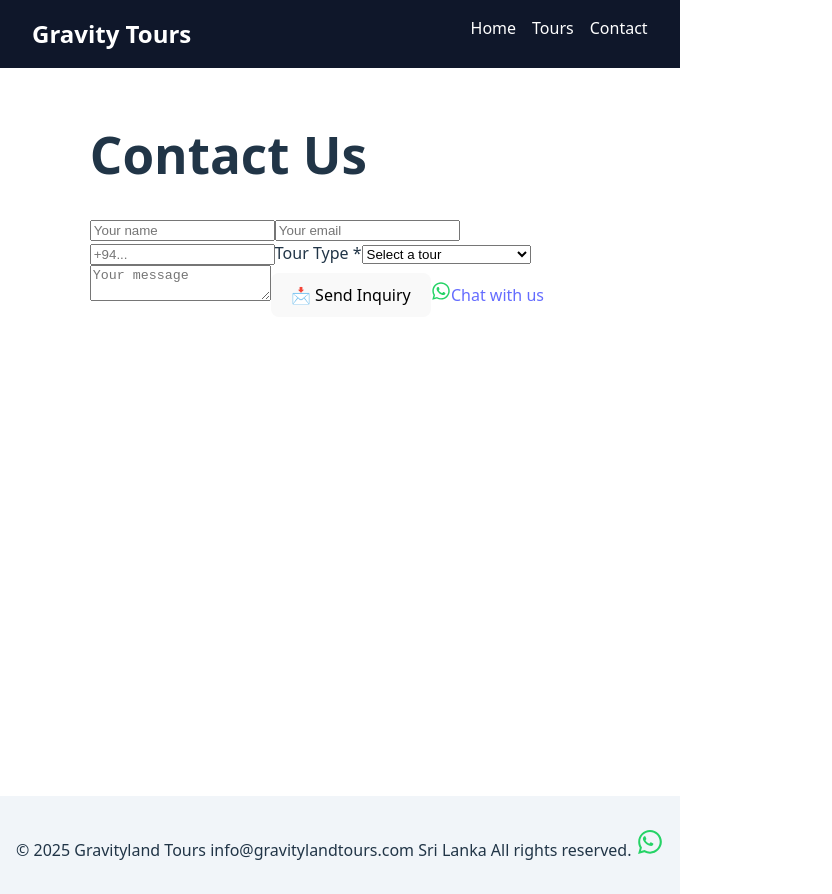
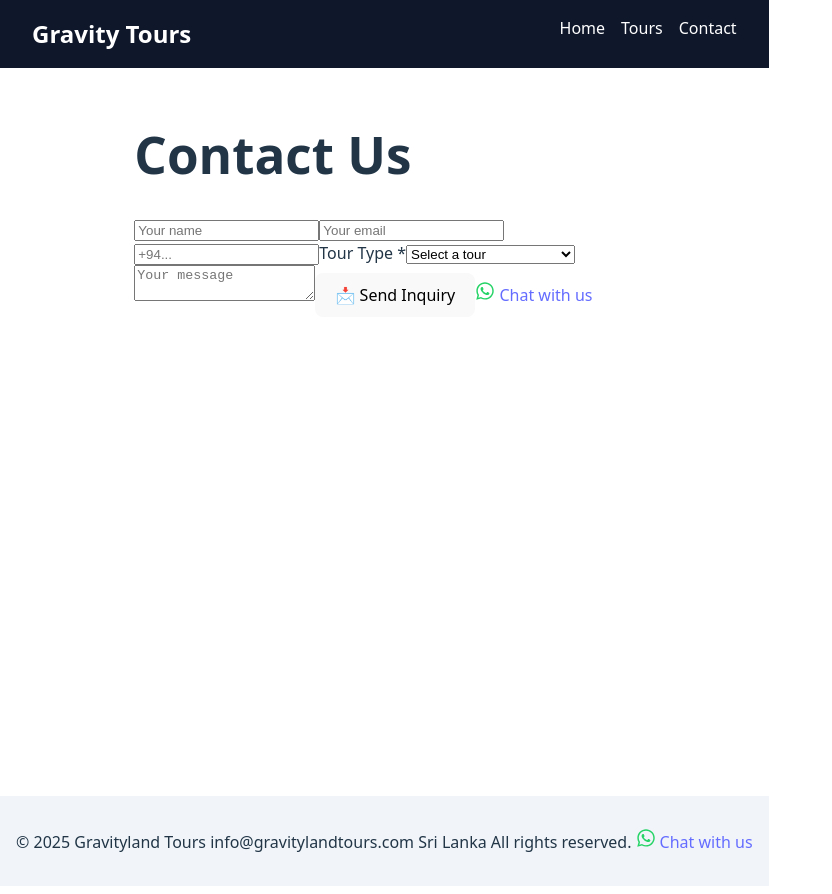
Before and after one commit to ajanthai/tourism-website, a React (Vite) app in the folder frontend/: page /contact in a window 1280 px wide. Shown: the whole page, without its empty margins (0-832 px from the left). Built offline with nearby package versions, Linux system fonts and the light colour scheme.

Commit message:
wts app modifications

```diff
--- a/frontend/src/components/WhatsAppCTA.jsx
+++ b/frontend/src/components/WhatsAppCTA.jsx
@@ -1,33 +1,20 @@
 import { buildWhatsAppLink } from "../utils/whatsapp";
+import { FaWhatsapp } from "react-icons/fa";
 
-const WhatsAppCTA = ({ variant = "floating" }) => {
-
-  const link = buildWhatsAppLink({
-    source: "Floating CTA",
-  });
+// Accept `tour` and `source` as optional params so callers can customize the message
+const WhatsAppCTA = ({ variant = "floating", tour = null, source = "website", title = null}) => {
+    const href = buildWhatsAppLink({ tour, source });
 
     return (
         <a
-      href={link}
+            href={href}
             target="_blank"
             rel="noopener noreferrer"
-      className={
-        variant === "floating"
-          ? "whatsapp-float"
-          : "whatsapp-inline"
-      }
-      aria-label="Chat on WhatsApp"
+            className={variant === "floating" ? "whatsapp-float" : "whatsapp-inline"}
         >
-      <svg
-        xmlns="http://www.w3.org/2000/svg"
-        viewBox="0 0 32 32"
-        width="28"
-        height="28"
-        fill="#25d366"
-      >
-        <path d="M19.11 17.32c-.29-.15-1.72-.85-1.99-.95-.27-.1-.46-.15-.66.15-.19.29-.76.95-.93 1.14-.17.19-.34.22-.63.07-.29-.15-1.22-.45-2.32-1.43-.86-.77-1.44-1.72-1.61-2.01-.17-.29-.02-.45.13-.59.13-.13.29-.34.44-.51.15-.17.19-.29.29-.48.1-.19.05-.37-.02-.51-.07-.15-.66-1.59-.91-2.18-.24-.58-.48-.5-.66-.51h-.56c-.19 0-.51.07-.78.37-.27.29-1.02 1-1.02 2.44 0 1.44 1.05 2.83 1.2 3.02.15.19 2.07 3.16 5.01 4.43.7.3 1.25.48 1.68.62.71.23 1.36.2 1.87.12.57-.08 1.72-.7 1.96-1.37.24-.66.24-1.23.17-1.37-.07-.13-.27-.22-.56-.37z" />
-        <path d="M16.04 2.4c-7.45 0-13.51 6.06-13.51 13.51 0 2.38.62 4.7 1.8 6.76L2.4 29.6l7.12-1.87c1.97 1.07 4.18 1.63 6.52 1.63h.01c7.45 0 13.51-6.06 13.51-13.51S23.49 2.4 16.04 2.4zm0 24.6c-2.03 0-4.02-.54-5.75-1.56l-.41-.24-4.23 1.11 1.13-4.12-.27-.43c-1.12-1.78-1.72-3.83-1.72-5.92 0-6.15 5-11.15 11.15-11.15s11.15 5 11.15 11.15S22.19 27 16.04 27z" />
-      </svg>
+            <FaWhatsapp size={20} color="#25d366" />
+            <span style={{ marginLeft: 4 }}>
+            {title || "Chat with us"}</span>
         </a>
     );
 };
--- a/frontend/src/pages/Contact.jsx
+++ b/frontend/src/pages/Contact.jsx
@@ -92,7 +92,7 @@ const validate = () => {
       country: "",
       message: ""
     });
-  } catch (err) {
+  } catch {
     setErrors({ submit: "Something went wrong. Please try again." });
   } finally {
     setLoading(false);
@@ -156,19 +156,7 @@ const validate = () => {
         <button type="submit" disabled={loading}>
           {loading ? "Sending..." : "📩 Send Inquiry"}
         </button>
-        <a
-          href={buildWhatsAppLink({
-            tour: tour,
-            source: "Contact Page",
-          })}
-          target="_blank"
-          rel="noopener noreferrer"
-          className="inline-flex items-center gap-2 mt-4 text-green-600 font-semibold"
-        >
-          <FaWhatsapp size={20} color="#25d366"/>
-          Chat with us
-        </a>
-
+        <WhatsAppCTA variant="inline" tour={tour} source="Contact" title="Chat with us"/>
       </form>
 
       {success === true && (
```
Lines whose indentation alone changed are shown as unchanged.
